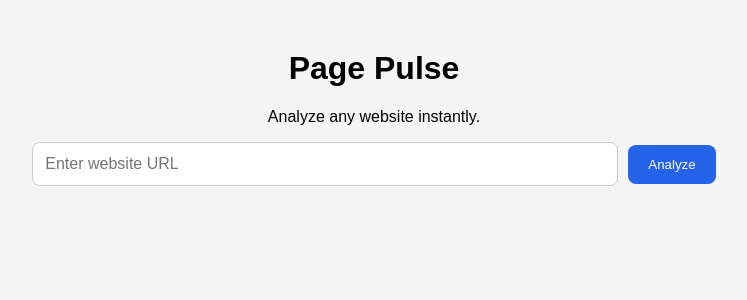
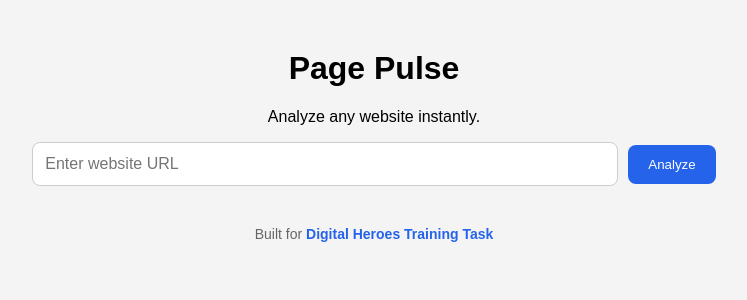
Before and after one commit to RajaM1234/pulse-url-parser, a React (Vite) app in the folder page-pulse/client/: page / in a window 1280 px wide. Shown: the top 300 px of the page, without its empty margins (266-1013 px from the left). Built offline with nearby package versions, Linux system fonts and the light colour scheme.

Commit message:
added the credentials in the footer

```diff
--- a/page-pulse/client/src/index.css
+++ b/page-pulse/client/src/index.css
@@ -74,3 +74,20 @@ button:hover {
   border-radius: 10px;
   border: 1px solid #ffb3b3;
 }
+
+.footer {
+  margin-top: 40px;
+  text-align: center;
+  color: #666;
+  font-size: 14px;
+}
+
+.footer a {
+  color: #2563eb;
+  text-decoration: none;
+  font-weight: bold;
+}
+
+.footer a:hover {
+  text-decoration: underline;
+}
--- a/page-pulse/client/src/pages/home.jsx
+++ b/page-pulse/client/src/pages/home.jsx
@@ -25,6 +25,16 @@ const Home = () => {
             {error && <ErrorCard message={error} />}
 
             {report && <ReportCard report={report} />}
+            <footer className="footer">
+                Built for{" "}
+                <a
+                    href="https://digitalheroesco.com"
+                    target="_blank"
+                    rel="noopener noreferrer"
+                >
+                    Digital Heroes Training Task
+                </a>
+            </footer>
         </div>
     );
 };
```
